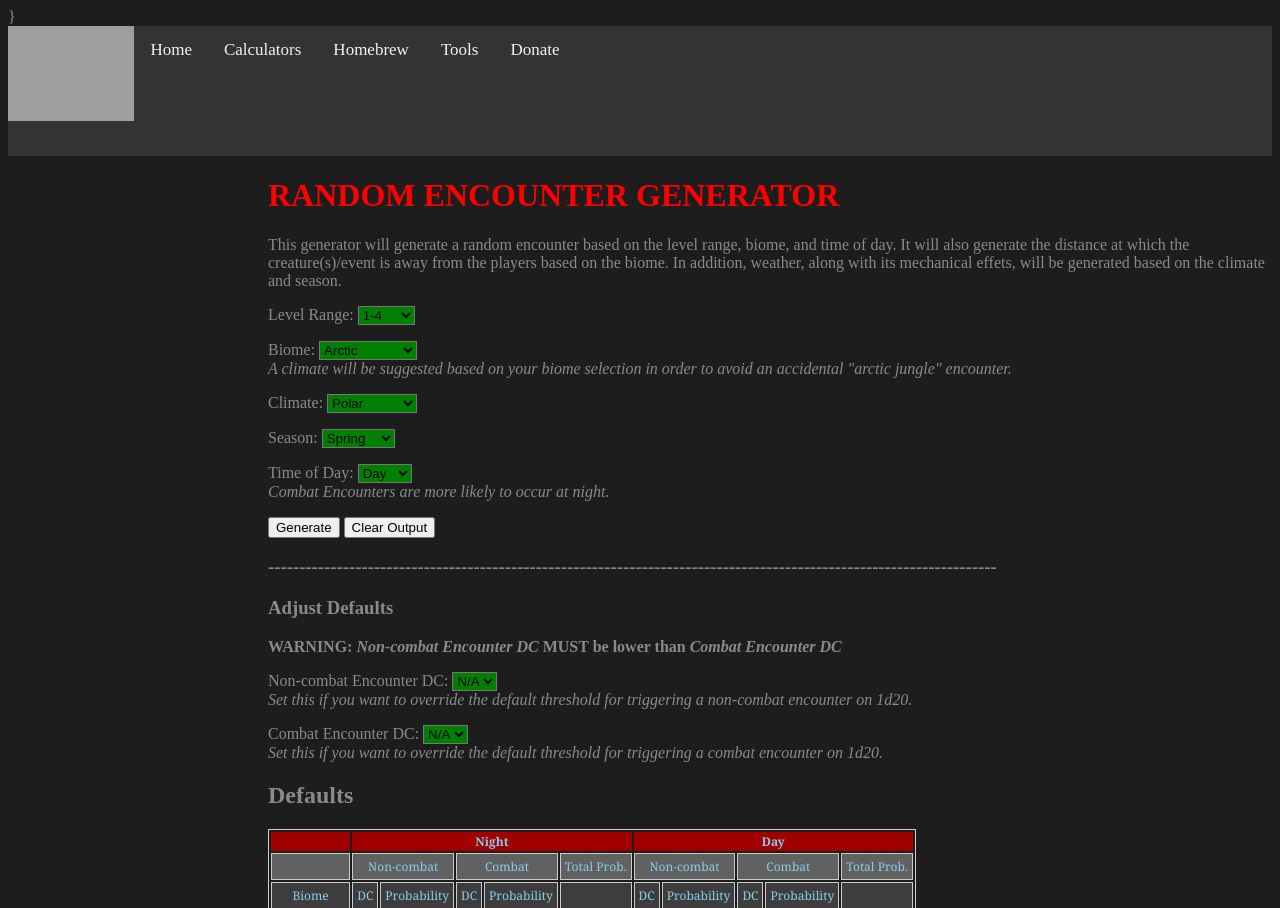
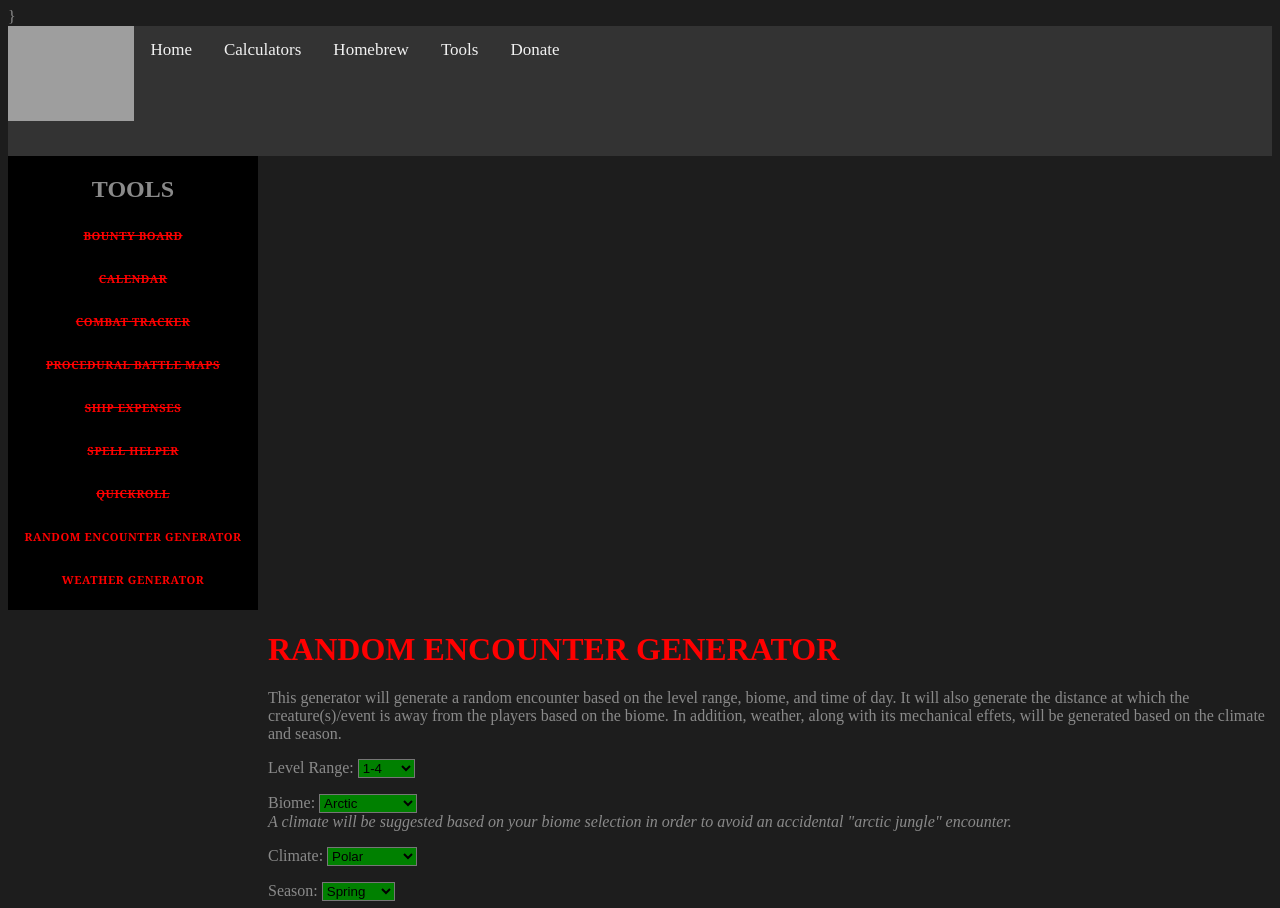
Before and after one commit to mikitz/wangte, a PHP site: page /Tools/Tool_Random_Encounter.html in a window 1280 px wide. Shown: the top 908 px of the page. Run offline with PHP 8.4, Linux system fonts and the light colour scheme; grey boxes are pictures that could not be loaded.

Commit message:
fixing up local navigation

```diff
--- a/Calculators/Calculator_Bounty_Reward.html
+++ b/Calculators/Calculator_Bounty_Reward.html
@@ -13,6 +13,9 @@
         <!--Navigation Panel START-->
         <div id="nav_placeholder"></div>
         <script>$(function(){$("#nav_placeholder").load("../nav_back_dir.html");});</script>
+        <!--Navigation Local START-->
+        <div id="nav_local"></div>
+        <script>$(function(){$("#nav_local").load("./nav_local.html");});</script>
         <main>
             <script src="Calculators.js"></script>
             <h1>Bountry Reward Calculator</h1>
--- a/Calculators/Calculator_Crafting_Time.html
+++ b/Calculators/Calculator_Crafting_Time.html
@@ -13,6 +13,9 @@
         <!--Navigation Panel START-->
         <div id="nav_placeholder"></div>
         <script>$(function(){$("#nav_placeholder").load("../nav_back_dir.html");});</script>
+        <!--Navigation Local START-->
+        <div id="nav_local"></div>
+        <script>$(function(){$("#nav_local").load("./nav_local.html");});</script>
         <main>
             <script src="Calculators.js"></script>
             <h1>Crafting Duration</h1>
--- a/Calculators/Calculator_Dice_Probabilities.html
+++ b/Calculators/Calculator_Dice_Probabilities.html
@@ -13,6 +13,9 @@
     <!--Navigation Panel START-->
     <div id="nav_placeholder"></div>
     <script>$(function(){$("#nav_placeholder").load("../nav_back_dir.html");});</script>
+    <!--Navigation Local START-->
+    <div id="nav_local"></div>
+    <script>$(function(){$("#nav_local").load("./nav_local.html");});</script>
         <main>
             <script src="Calculators.js"></script>
             <h1>Dice Probability Calculators</h1>
--- a/Calculators/Calculator_Foot_Travel.html
+++ b/Calculators/Calculator_Foot_Travel.html
@@ -13,6 +13,9 @@
     <!--Navigation Panel START-->
     <div id="nav_placeholder"></div>
     <script>$(function(){$("#nav_placeholder").load("../nav_back_dir.html");});</script>
+    <!--Navigation Local START-->
+    <div id="nav_local"></div>
+    <script>$(function(){$("#nav_local").load("./nav_local.html");});</script>
         <main>
             <script src="Calculators.js"></script>
             <h1>Travel Duration</h1>
--- a/Calculators/Calculator_Horizon.html
+++ b/Calculators/Calculator_Horizon.html
@@ -13,6 +13,9 @@
     <!--Navigation Panel START-->
     <div id="nav_placeholder"></div>
     <script>$(function(){$("#nav_placeholder").load("../nav_back_dir.html");});</script>
+    <!--Navigation Local START-->
+    <div id="nav_local"></div>
+    <script>$(function(){$("#nav_local").load("./nav_local.html");});</script>
         <main>
             <script src="Calculators.js"></script>
             <h1>Horizon Distance</h1>
--- a/Calculators/Calculator_Level_Demographics.html
+++ b/Calculators/Calculator_Level_Demographics.html
@@ -13,6 +13,9 @@
     <!--Navigation Panel START-->
     <div id="nav_placeholder"></div>
     <script>$(function(){$("#nav_placeholder").load("../nav_back_dir.html");});</script>
+    <!--Navigation Local START-->
+    <div id="nav_local"></div>
+    <script>$(function(){$("#nav_local").load("./nav_local.html");});</script>
         <main>
             <script src="Calculators.js"></script>
             <h1>Level Demographics</h1>
--- a/Calculators/Calculator_Sailing_Duration_and_Cargo_Tranport_Revenue.html
+++ b/Calculators/Calculator_Sailing_Duration_and_Cargo_Tranport_Revenue.html
@@ -13,6 +13,9 @@
         <!--Navigation Panel START-->
         <div id="nav_placeholder"></div>
         <script>$(function(){$("#nav_placeholder").load("../nav_back_dir.html");});</script>
+        <!--Navigation Local START-->
+        <div id="nav_local"></div>
+        <script>$(function(){$("#nav_local").load("./nav_local.html");});</script>
         <main>
             <script src="Calculators.js"></script>
             <h1>Sailing shifts and Cargo Transportation Revenue</h1>
--- a/Tools/Tool_Random_Encounter.html
+++ b/Tools/Tool_Random_Encounter.html
@@ -30,6 +30,9 @@
     <!--Navigation Panel START-->
     <div id="nav_placeholder"></div>
     <script>$(function(){$("#nav_placeholder").load("../nav_back_dir.html");});</script>
+    <!--Navigation Local START-->
+    <div id="nav_local"></div>
+    <script>$(function(){$("#nav_local").load("./nav_local.html");});</script>
     <main>
         <script src="Tool_Random_Encounter.js"></script>
         <script src="Tool_Weather_Generator.js"></script>
--- a/Tools/Tool_Spell_Helper.html
+++ b/Tools/Tool_Spell_Helper.html
@@ -16,6 +16,9 @@
     <!--Navigation Panel START-->
     <div id="nav_placeholder"></div>
     <script>$(function(){$("#nav_placeholder").load("../nav_back_dir.html");});</script>
+    <!--Navigation Local START-->
+    <div id="nav_local"></div>
+    <script>$(function(){$("#nav_local").load("./nav_local.html");});</script>
     <main>
         <script src="Tool_Random_Encounter.js"></script>
         <script src="Tool_Weather_Generator.js"></script>
--- a/Tools/Tool_Weather_Generator.html
+++ b/Tools/Tool_Weather_Generator.html
@@ -16,6 +16,9 @@
     <!--Navigation Panel START-->
     <div id="nav_placeholder"></div>
     <script>$(function(){$("#nav_placeholder").load("../nav_back_dir.html");});</script>
+    <!--Navigation Local START-->
+    <div id="nav_local"></div>
+    <script>$(function(){$("#nav_local").load("./nav_local.html");});</script>
     <main>
         <script src="Tool_Random_Encounter.js"></script>
         <script src="Tool_Weather_Generator.js"></script>
--- /dev/null
+++ b/Tools/nav_local.html
@@ -0,0 +1,59 @@
+<style>
+    .navlocal {
+        float: flex;
+        top: 0 !important;
+        left: 0 !important;
+        width: 250px !important;
+        height: 100% !important;
+        background: black !important;
+        display: flex !important;
+        flex-direction: column !important;
+        align-items: center !important;
+        justify-content: center !important;
+    }
+    .navlocal img {
+        width: 70% !important;
+        display: block !important;
+        margin-bottom: 35px !important;
+        align-content: center !important;
+    }
+    .navlocal a {
+        display: inline-block !important;
+        text-decoration: none !important;
+        padding: 5px 15px !important;
+        font-size: 0.7em !important;
+        color: red !important;
+        font-weight: bold !important;
+        text-transform: uppercase !important;
+        letter-spacing: 0.05em !important;
+        font-family: Georgia, 'Times New Roman', Times, serif !important;
+    }
+    .navlocal a:hover {
+        color: purple !important;
+    }
+    .navlocal h2 {
+        background-color: black !important;
+        text-transform: uppercase;
+    }
+</style>
+<div class="navlocal">
+    <h2>Tools</h2>
+        <a href="Tool_Bounty_Board.html"><s>Bounty Board</s></a>
+        <br>
+        <a href="Tool_Calendar.html"><s>Calendar</s></a>
+        <br>
+        <a href="Tool_Combat_Tracker.html"><s>Combat Tracker</s></a>
+        <br>
+        <a href="Tool_Procedural_Battle_Maps.html"><s>Procedural Battle Maps</s></a>
+        <br>
+        <a href="Tool_Ship_Expenses.html"><s>Ship Expenses</s></a>
+        <br>
+        <a href="Tool_Spell_Helper.html"><s>Spell Helper</s></a>
+        <br>
+        <a href="Tool_QuickRoll.html"><s>QuickRoll</s></a>
+        <br>
+        <a href="Tool_Random_Encounter.html">Random Encounter Generator</a>
+        <br>
+        <a href="Tool_Weather_Generator.html">Weather Generator</a>
+        <br>
+</div>
--- a/nav_back_dir.html
+++ b/nav_back_dir.html
@@ -1,12 +1,3 @@
-<!-- <nav>
-    <img src="https://i.pinimg.com/originals/48/cb/53/48cb5349f515f6e59edc2a4de294f439.png" alt="Logo">
-    <a href="../Nav_Homepage.html">Home</a>
-    <a href="../Nav_Calculators.html">Calculators</a>
-    <a href="../Nav_Homebrew.html">Homebrew</a>
-    <a href="../Nav_Tools.html">Tools</a>
-    <a href="">Donate</a>
-</nav> -->
-
 <style>
     /* Add a black background color to the top navigation */
     .topnav {
@@ -45,9 +36,9 @@
 
 <div class="topnav">
     <img src="https://i.pinimg.com/originals/48/cb/53/48cb5349f515f6e59edc2a4de294f439.png" alt="Logo">
-    <a href="Nav_Homepage.html">Home</a>
-    <a href="Nav_Calculators.html">Calculators</a>
-    <a href="Nav_Homebrew.html">Homebrew</a>
-    <a href="Nav_Tools.html">Tools</a>
-    <a href="Nav_Donate.html">Donate</a>
+    <a href="../Nav_Homepage.html">Home</a>
+    <a href="../Calculators/Calculator_Bounty_Reward.html">Calculators</a>
+    <a href="../Nav_Homebrew.html">Homebrew</a>
+    <a href="../Tools/Tool_Random_Encounter.html">Tools</a>
+    <a href="../Nav_Donate.html">Donate</a>
 </div>
--- a/style.css
+++ b/style.css
@@ -5,42 +5,11 @@
     font-family: sans-serif;
     box-sizing: border-box;
 }
-/* nav {
-    position: fixed;
-    top: 0;
-    left: 0;
-    width: 250px;
-    height: 100%;
-    background: black;
-    display: flex;
-    flex-direction: column;
-    align-items: center;
-    justify-content: center;
-} */
 main {
     margin-left: 250px;
     padding-left: 10px;
+    float: flex;
 }
-/* nav img {
-    width: 70%;
-    display: block;
-    margin-bottom: 35px;
-    align-content: center;
-}
-nav a {
-    display: inline-block;
-    text-decoration: none;
-    padding: 5px 15px;
-    font-size: 1.4em;
-    color: red;
-    font-weight: bold;
-    text-transform: uppercase;
-    letter-spacing: 0.05em;
-    font-family: Georgia, 'Times New Roman', Times, serif;
-}
-nav a:hover {
-    color: purple;
-}  */
 select {
     background-color: green;
 }
@@ -48,13 +17,13 @@ input {
     background-color: orange;
 }
 body h1{
-    background-color: rgb(29, 29, 29);
     color: red;
     text-transform: uppercase;
 }
 body {
     background-color: rgb(29, 29, 29);
     color: rgb(138, 138, 138);
+    float: flex;
 }
 main a {
     display: inline-block;
```
Also changed, not shown: Calculators/nav_local.html (added, +55 -0 lines), nav.html (+2 -11 lines).
